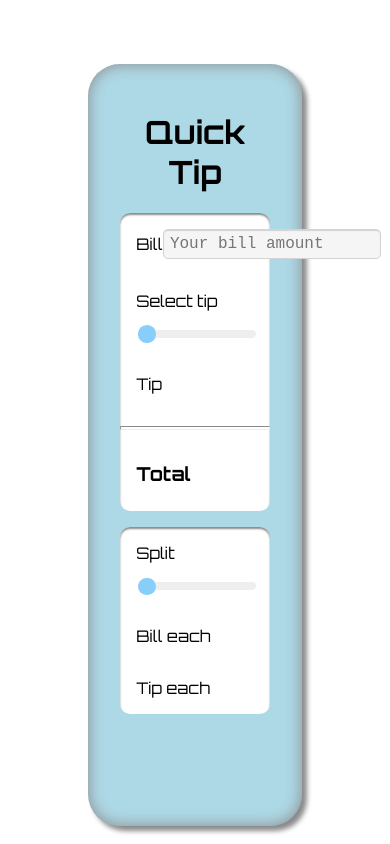
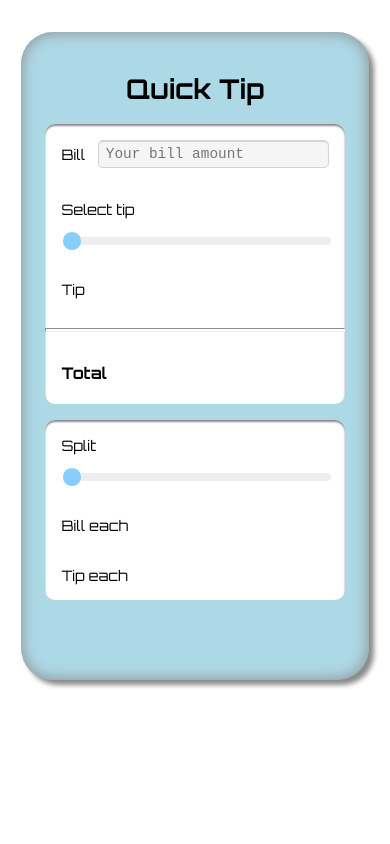
Before and after one commit to Mama-simba/tip-calculator, a plain HTML site: page index.html in a window 390 px wide. Drawn offline with Linux system fonts and the light colour scheme.

Commit message:
Responsive design implemented

```diff
--- a/styles.css
+++ b/styles.css
@@ -54,7 +54,7 @@ input[type="number"] {
     border-radius: 0.3rem;
     padding: 0.3rem 0 0.3rem 0.4rem;
     box-shadow: inset 0 1px 1px lightgray;
-    font-family: 'Courier New', Courier, monospace
+    font-family: 'Courier New', Courier, monospace;
 }
 
 /*range sliders customisation for different browsers*/
@@ -91,9 +91,6 @@ input[type="number"] {
 }
 
 
-
-
-
 .space-between {
     display: flex;
     justify-content: space-between;
@@ -111,3 +108,39 @@ hr {
     padding: 1px 0;
     margin: 1em 0;
 }
+
+
+@media only screen and (min-width: 320px) and (max-width: 730px){
+
+    main {
+    width: 80%;
+    margin: 2rem auto 0 auto;
+    padding: 2.5rem 1.5rem 4rem 1.5rem;
+    }
+
+    h1 {
+        font-size: 1.7rem;
+    }
+
+    section {
+    font-size: 0.9rem;
+}
+
+.bill label {
+    flex: 0.5;
+}
+
+input[type="number"] {
+    width: 95%;
+    font-size: 0.9rem;
+}
+
+.total {
+    font-size: 1rem;
+}
+
+
+
+
+
+}
```
